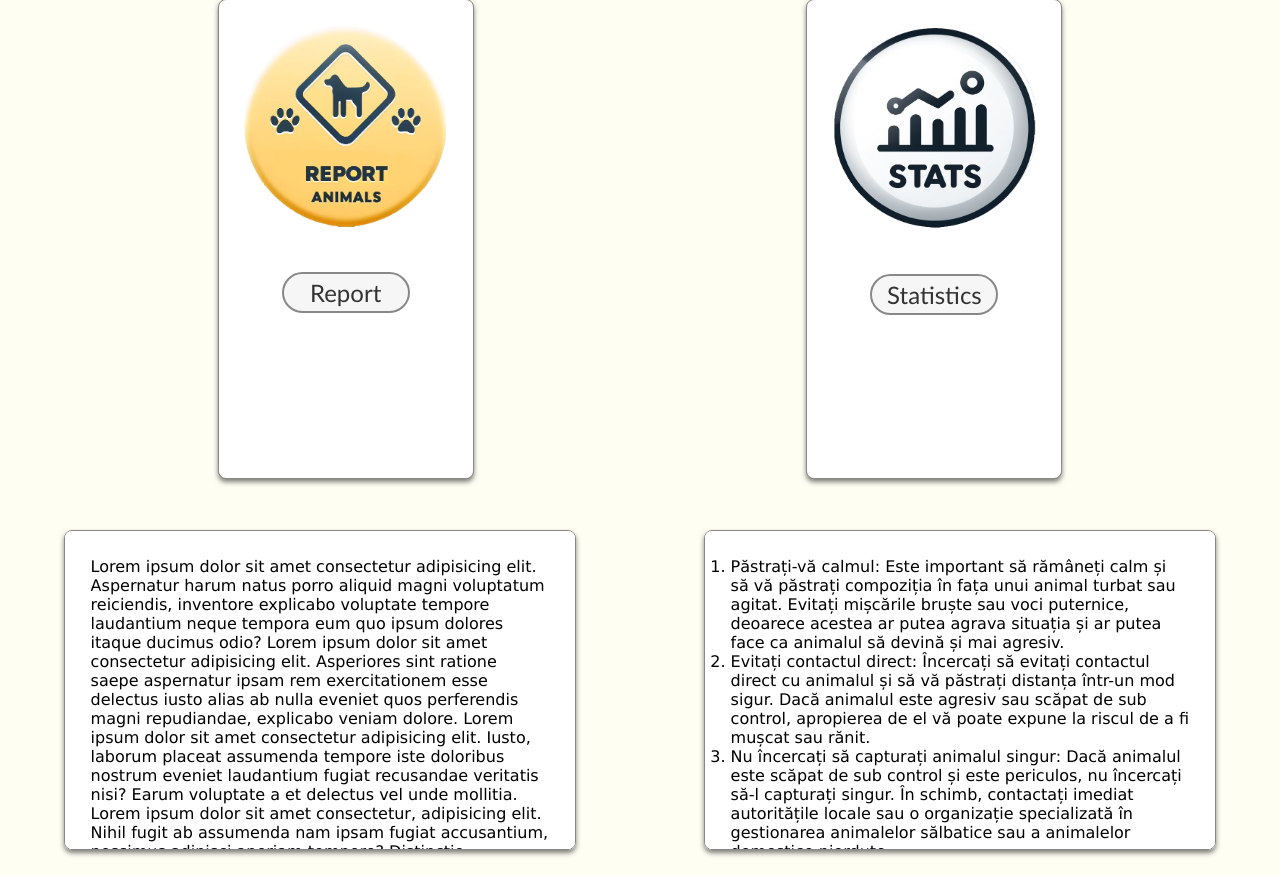
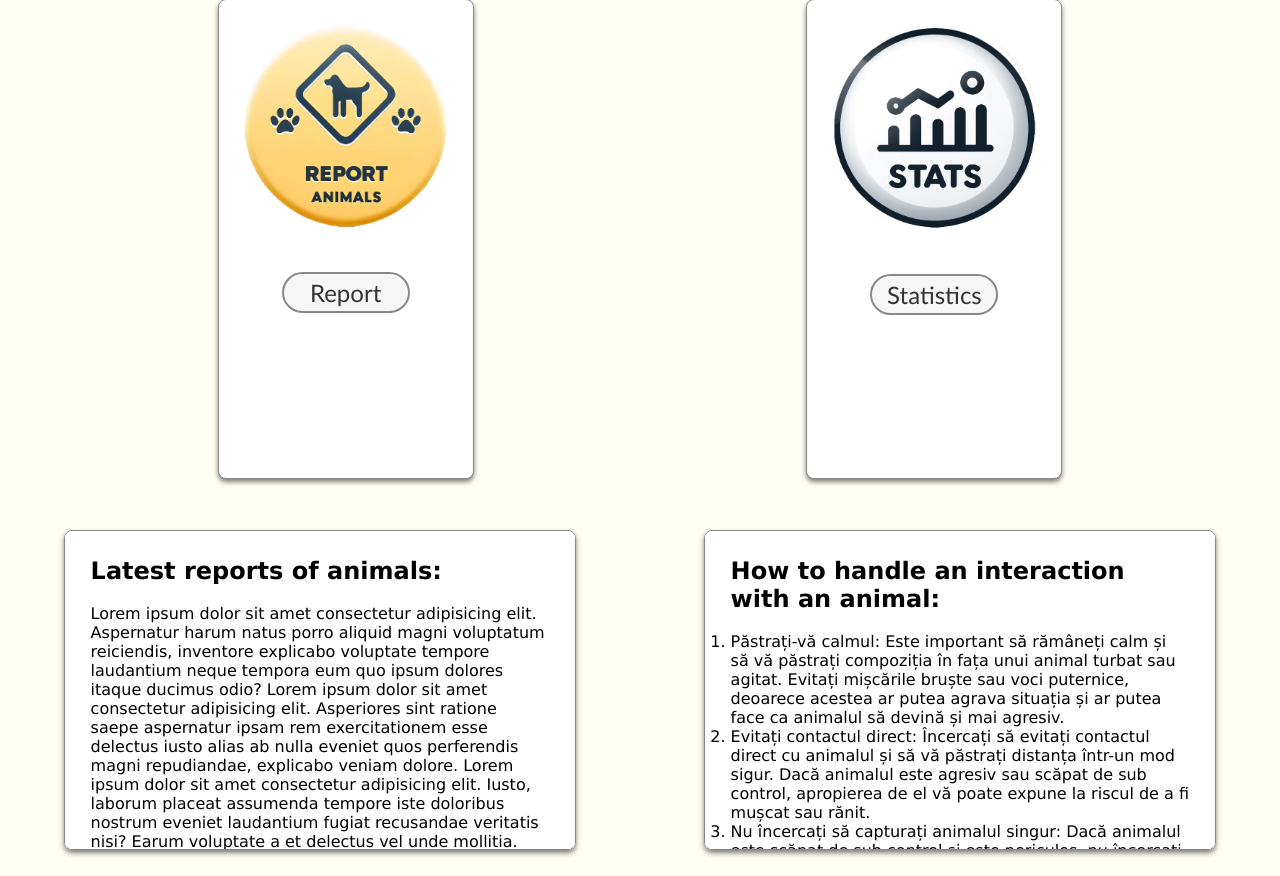
Before and after one commit to VadanaAndrei/Web2024, a PHP site: page / in a window 1280 px wide; the page is wider, and only the part inside the window is pictured. Shown: the part 961-1837 px from the top of that part. Run offline with PHP 8.4, Linux system fonts and the light colour scheme.

Commit message:
Add headings to RSS feed and tips section

```diff
--- a/index.html
+++ b/index.html
@@ -29,6 +29,7 @@
         </ul>
       </div>
     </div>
+
   </header>
 
   <div class="top-section">
@@ -49,6 +50,8 @@
   </div>
   <div class="bottom-section">
     <div class="rss_feed">
+      <h2>Latest reports of animals:</h2>
+      <br>
       <p>Lorem ipsum dolor sit amet consectetur adipisicing elit. Aspernatur harum natus porro aliquid magni voluptatum
         reiciendis, inventore explicabo voluptate tempore laudantium neque tempora eum quo ipsum dolores itaque ducimus
         odio? Lorem ipsum dolor sit amet consectetur adipisicing elit. Asperiores sint ratione saepe aspernatur ipsam
@@ -61,6 +64,8 @@
         aliquam doloribus exercitationem!</p>
     </div>
     <div class="tips-and-tricks">
+      <h2>How to handle an interaction with an animal:</h2>
+      <br>
       <ol>
         <li>Păstrați-vă calmul: Este important să rămâneți calm și să vă păstrați compoziția în fața unui animal turbat sau
           agitat. Evitați mișcările bruște sau voci puternice, deoarece acestea ar putea agrava situația și ar putea face
--- a/style.css
+++ b/style.css
@@ -224,6 +224,8 @@ main {
   box-shadow: 0 3px 5px 0 rgba(0,0,0,0.5);
   padding : 2%;
   margin: 2% 0% 2% 5%;
+  max-height: 60vh;
+  overflow-y: auto;
 }
 
 .tips-and-tricks{
@@ -239,8 +241,29 @@ main {
   box-shadow: 0 3px 5px 0 rgba(0,0,0,0.5);
   padding : 2%;
   margin: 2% 5% 2% 0%;
+  max-height: 60vh;
+  overflow-y: auto;
+}
 
+::-webkit-scrollbar {
+  width: 0.5vw;
 }
+
+::-webkit-scrollbar-track {
+  background: #f1f1f1;
+}
+
+::-webkit-scrollbar-thumb {
+  background: #888;
+  border-radius: 4px;
+}
+
+::-webkit-scrollbar-thumb:hover {
+  background: #555;
+}
+
+
+
 @media(max-width: 768px){
   .navbar__logo{
     width: 15vw;
```
